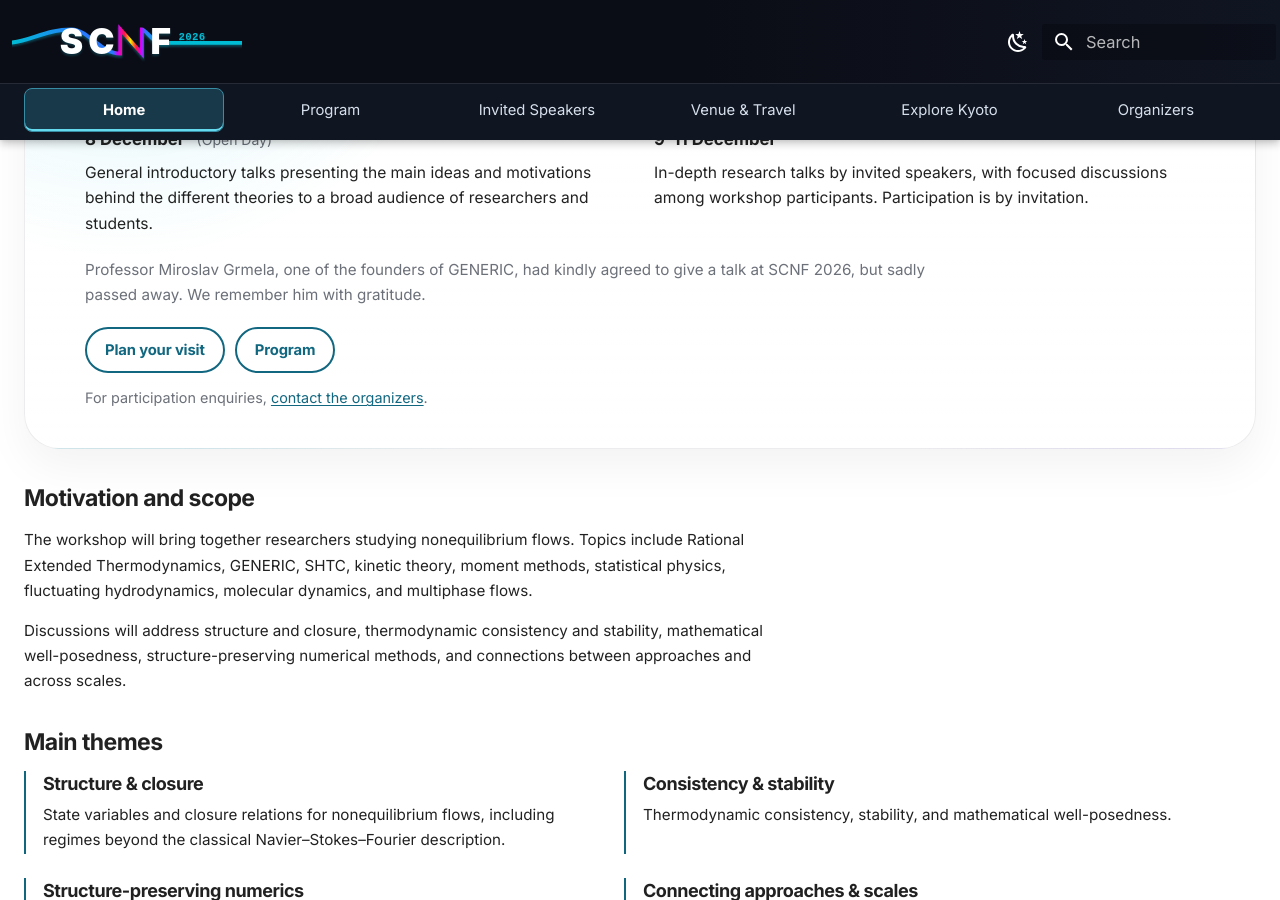
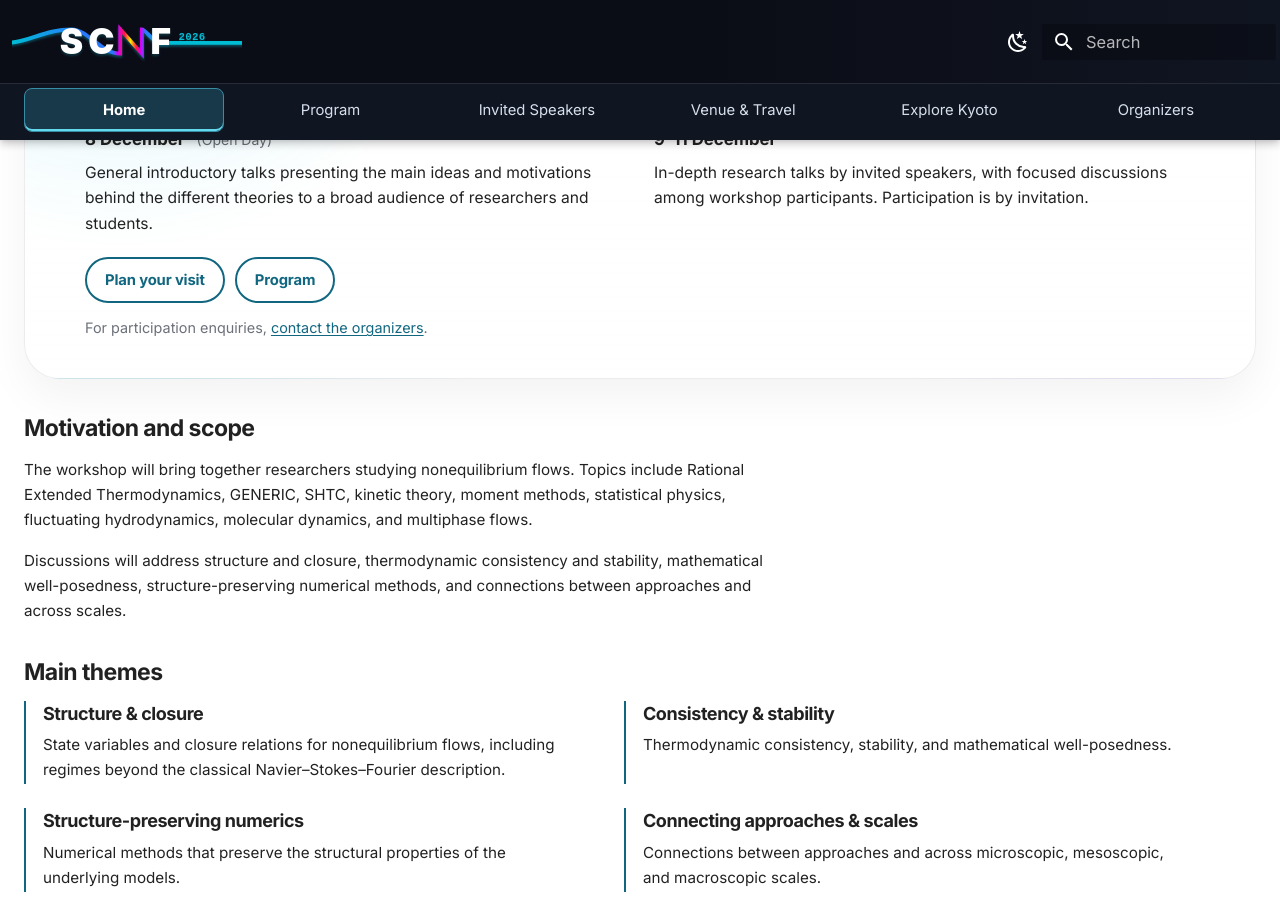
Before and after one commit to SCNF2026/scnf2026.github.io, an MkDocs documentation site: the page built from docs/index.md, in a window 1280 px wide and 900 px high, scrolled down 353 px. Built offline with MkDocs 1.6.1 and Material for MkDocs 9.7.7, drawn with Linux system fonts in a browser that asks for light colours.

Commit message:
20261014-6

```diff
--- a/docs/index.md
+++ b/docs/index.md
@@ -42,8 +42,6 @@ SCNF 2026 is a four-day workshop combining general introductory talks, in-depth
     <dd>In-depth research talks by invited speakers, with focused discussions among workshop participants. Participation is by invitation.</dd>
   </div>
 </dl>
-
-<p class="hero-remembrance">Professor Miroslav Grmela, one of the founders of GENERIC, had kindly agreed to give a talk at SCNF 2026, but sadly passed away. We remember him with gratitude.</p>
 
 <nav class="scnf-actions" aria-label="Workshop essentials" markdown>
 [Plan your visit](venue.md){ .md-button }
```
